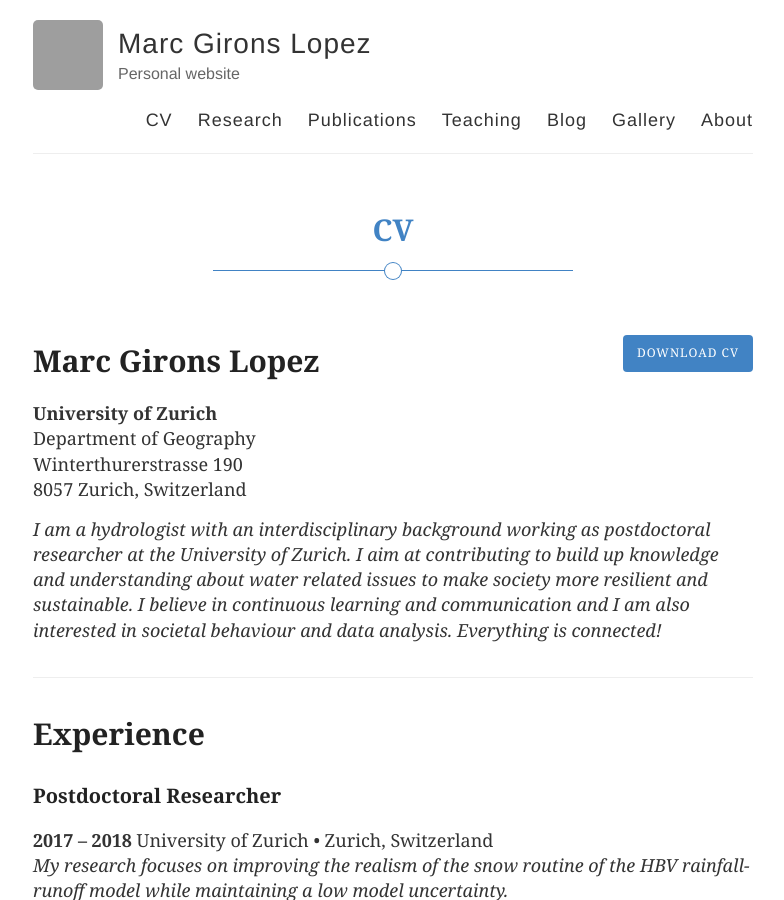
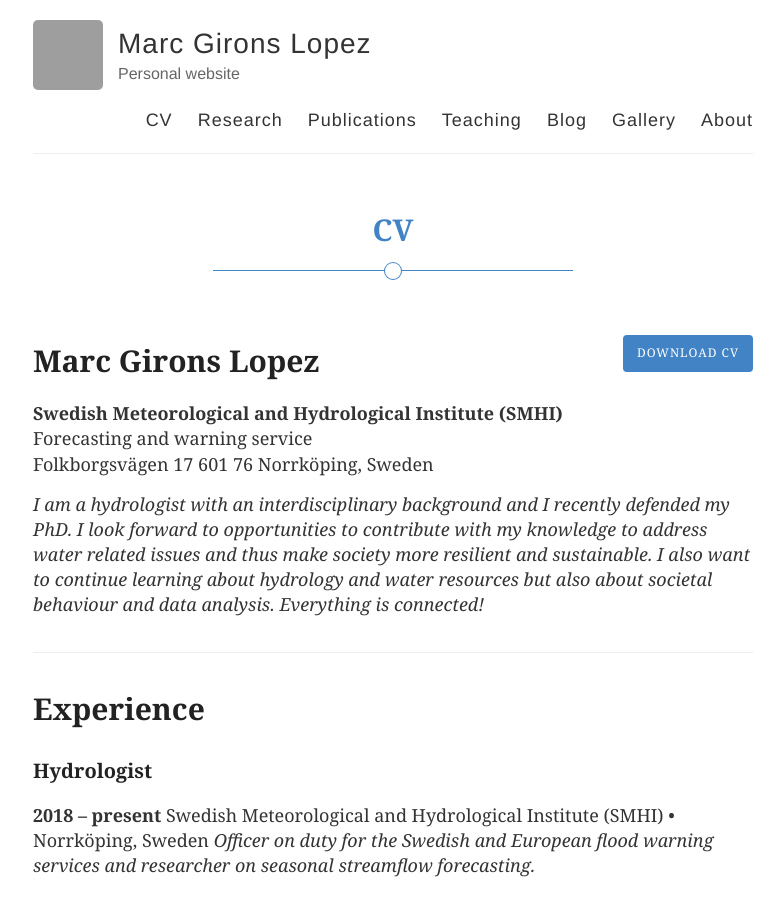
Before and after one commit to GironsLopez/GironsLopez.github.io, a Jekyll site: the page built from cv/index.md, in a window 1280 px wide and 900 px high. Shown: the whole window, without its empty margins (247-1031 px from the left). Built offline with Jekyll 4.4.1, drawn with Linux system fonts in a browser that asks for light colours; grey boxes are pictures that could not be loaded.

Commit message:
Update index.md

```diff
--- a/cv/index.md
+++ b/cv/index.md
@@ -5,16 +5,20 @@ description: Current CV for Marc Girons Lopez
 ---
 
 # Marc Girons Lopez  <a target="_blank" href="/files/gironsLopez-cv.pdf" class="btn btn-primary pull-right" title="Download CV as PDF">Download CV</a>
-**University of Zurich**
-Department of Geography
-Winterthurerstrasse 190
-8057 Zurich, Switzerland
+**Swedish Meteorological and Hydrological Institute (SMHI)**
+Forecasting and warning service
+Folkborgsvägen 17
+601 76 Norrköping, Sweden
 
-*I am a hydrologist with an interdisciplinary background working as postdoctoral researcher at the University of Zurich. I aim at contributing to build up knowledge and understanding about water related issues to make society more resilient and sustainable. I believe in continuous learning and communication and I am also interested in societal behaviour and data analysis. Everything is connected!*
+*I am a hydrologist with an interdisciplinary background and I recently defended my PhD. I look forward to opportunities to contribute with my knowledge to address water related issues and thus make society more resilient and sustainable. I also want to continue learning about hydrology and water resources but also about societal behaviour and data analysis. Everything is connected!*
 
 <div class="line-separator"></div>
 
 # Experience
+
+### Hydrologist
+**2018 -- present** Swedish Meteorological and Hydrological Institute (SMHI) • Norrköping, Sweden
+*Officer on duty for the Swedish and European flood warning services and researcher on seasonal streamflow forecasting.*
 
 ### Postdoctoral Researcher
 **2017 -- 2018** University of Zurich • Zurich, Switzerland
```
